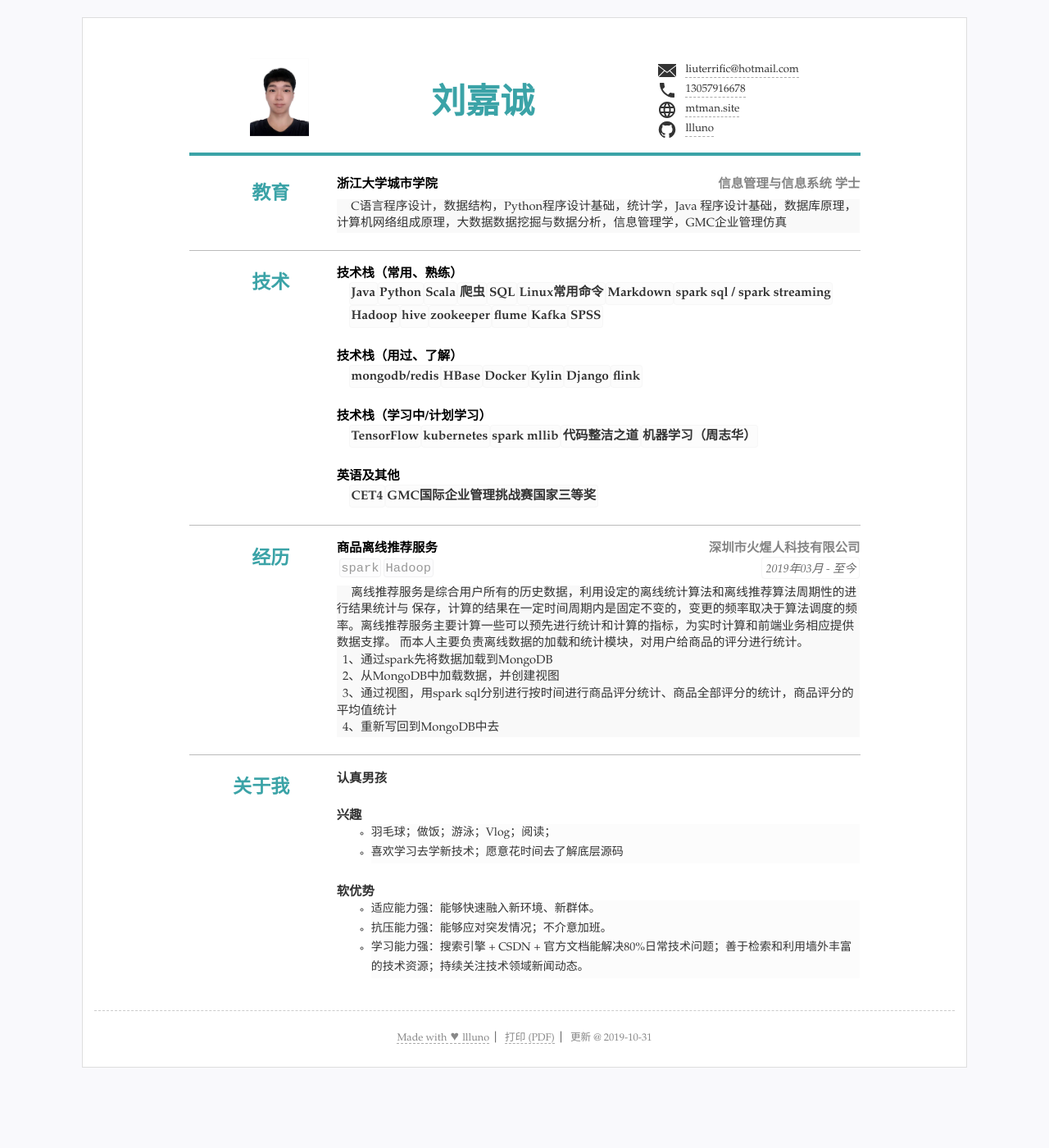
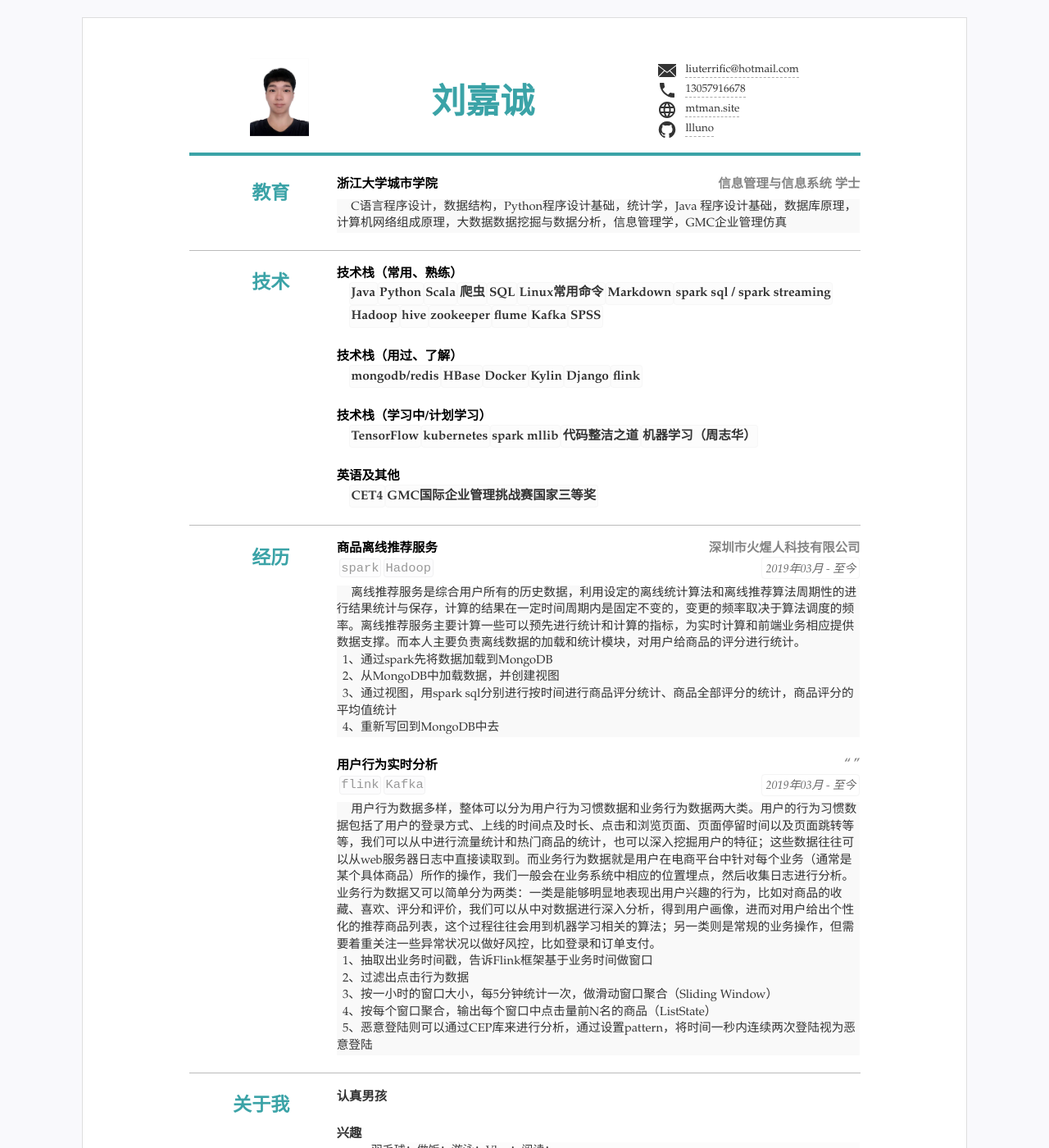
Before and after one commit to llluno/resume, a Jekyll site: the page built from index.html, in a window 1280 px wide and 1400 px high. Shown: the whole window at 82% size. Built offline with Jekyll 4.4.1, drawn with Linux system fonts in a browser that asks for light colours.

Commit message:
Update resume.yml

```diff
--- a/_data/resume.yml
+++ b/_data/resume.yml
@@ -87,9 +87,16 @@ main: #简历主要内容，
     tags:
     - spark
     - Hadoop
-    detail: 离线推荐服务是综合用户所有的历史数据，利用设定的离线统计算法和离线推荐算法周期性的进行结果统计与 保存，计算的结果在一定时间周期内是固定不变的，变更的频率取决于算法调度的频率。离线推荐服务主要计算一些可以预先进行统计和计算的指标，为实时计算和前端业务相应提供数据支撑。 而本人主要负责离线数据的加载和统计模块，对用户给商品的评分进行统计。<br>&nbsp;&nbsp;1、通过spark先将数据加载到MongoDB<br>&nbsp;&nbsp;2、从MongoDB中加载数据，并创建视图<br>&nbsp;&nbsp;3、通过视图，用spark sql分别进行按时间进行商品评分统计、商品全部评分的统计，商品评分的平均值统计<br>&nbsp;&nbsp;4、重新写回到MongoDB中去
+    detail: 离线推荐服务是综合用户所有的历史数据，利用设定的离线统计算法和离线推荐算法周期性的进行结果统计与保存，计算的结果在一定时间周期内是固定不变的，变更的频率取决于算法调度的频率。离线推荐服务主要计算一些可以预先进行统计和计算的指标，为实时计算和前端业务相应提供数据支撑。而本人主要负责离线数据的加载和统计模块，对用户给商品的评分进行统计。<br>&nbsp;&nbsp;1、通过spark先将数据加载到MongoDB<br>&nbsp;&nbsp;2、从MongoDB中加载数据，并创建视图<br>&nbsp;&nbsp;3、通过视图，用spark sql分别进行按时间进行商品评分统计、商品全部评分的统计，商品评分的平均值统计<br>&nbsp;&nbsp;4、重新写回到MongoDB中去
     sub: 深圳市火煋人科技有限公司
 
+  - title: 用户行为实时分析
+    duration: 2019年03月 - 至今
+    tags:
+    - flink
+    - Kafka
+    detail: 用户行为数据多样，整体可以分为用户行为习惯数据和业务行为数据两大类。用户的行为习惯数据包括了用户的登录方式、上线的时间点及时长、点击和浏览页面、页面停留时间以及页面跳转等等，我们可以从中进行流量统计和热门商品的统计，也可以深入挖掘用户的特征；这些数据往往可以从web服务器日志中直接读取到。而业务行为数据就是用户在电商平台中针对每个业务（通常是某个具体商品）所作的操作，我们一般会在业务系统中相应的位置埋点，然后收集日志进行分析。业务行为数据又可以简单分为两类：一类是能够明显地表现出用户兴趣的行为，比如对商品的收藏、喜欢、评分和评价，我们可以从中对数据进行深入分析，得到用户画像，进而对用户给出个性化的推荐商品列表，这个过程往往会用到机器学习相关的算法；另一类则是常规的业务操作，但需要着重关注一些异常状况以做好风控，比如登录和订单支付。<br>&nbsp;&nbsp;1、抽取出业务时间戳，告诉Flink框架基于业务时间做窗口<br>&nbsp;&nbsp;2、过滤出点击行为数据<br>&nbsp;&nbsp;3、按一小时的窗口大小，每5分钟统计一次，做滑动窗口聚合（Sliding Window）<br>&nbsp;&nbsp;4、按每个窗口聚合，输出每个窗口中点击量前N名的商品（ListState）<br>&nbsp;&nbsp;5、恶意登陆则可以通过CEP库来进行分析，通过设置pattern，将时间一秒内连续两次登陆视为恶意登陆
+    sub: “ ”
    #可继续添加更多内容
 
 #others 其他简略内容(列表)
```
